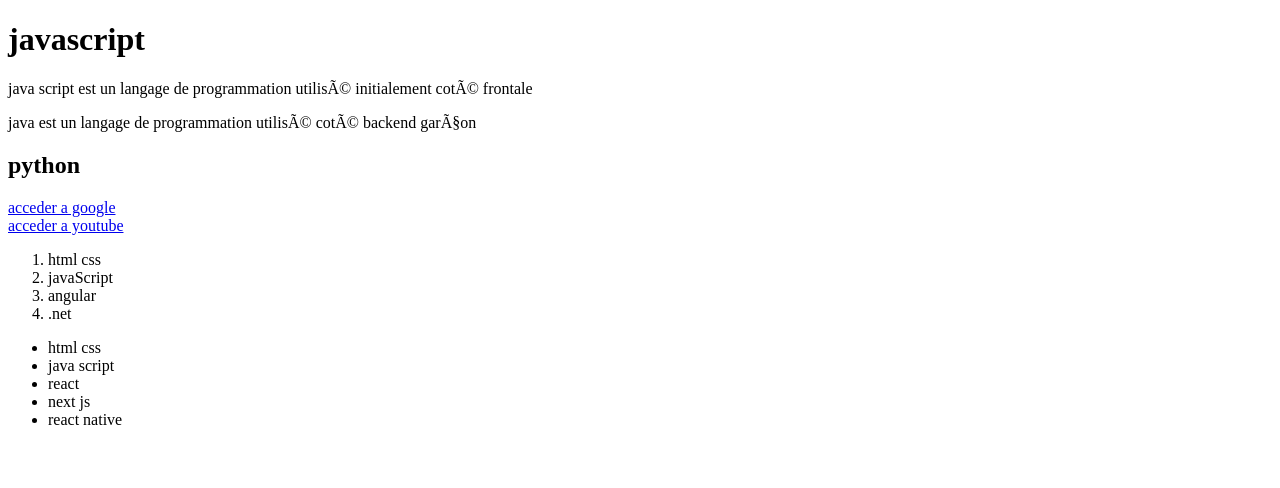
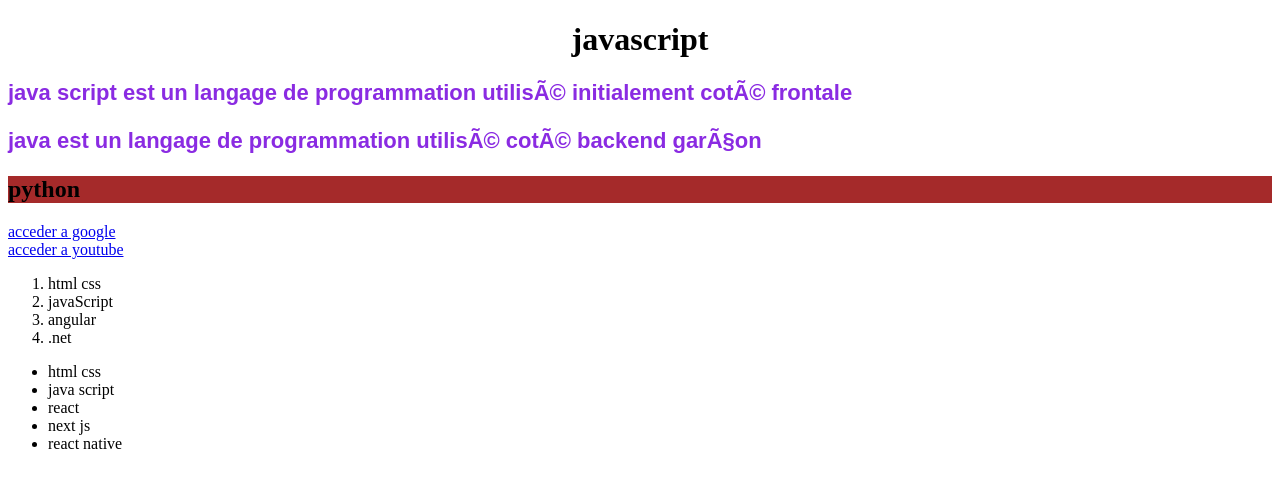
Before and after one commit to SoniaAdda/HtmlCss, a plain HTML site: page Index.html in a window 1280 px wide. Drawn offline with Linux system fonts and the light colour scheme.

Commit message:
add style file

```diff
--- a/Index.html
+++ b/Index.html
@@ -2,20 +2,22 @@
 <html lang="fn">
 <head>
     <!-- <meta charset="UTF-8">  -->
-
+    <!-- <link rel="stylesheet" href="style.css">  -->
+    <!--  pour lier le fichier html et le fichier  css -->
     <title>Soniaadda</title>
 </head>
 <body>
-    <h1> javascript</h1>
-    <p> java script est un langage de programmation utilisé initialement coté frontale </p>
-    <p> java est un langage de programmation utilisé coté backend  garçon</p>
-    <h2> python</h2>
+    <h1 style="text-align: center;"> javascript</h1>
+    <p style="color: blueviolet; font-size: 22px;font-family: Arial, Helvetica, sans-serif;font-weight: bold;"> java script est un langage de programmation utilisé initialement coté frontale </p>
+    <p style="color: blueviolet; font-size: 22px;font-family: Arial, Helvetica, sans-serif;font-weight: bold;"> java est un langage de programmation utilisé coté backend  garçon</p>
+    <h2 style="background-color: brown;"> python</h2>
     <a href="http://www.google.com"> acceder a google</a> <br>
     <a href="http://www.youtube.com" target="_blank"  >acceder a youtube</a>
     <!-- target .. pour afficher le lien dans un nouvel onglet -->
     <!-- a c'est pour le lien  -->
     <!-- href pour parametre -->
     <ol>
+        <!-- une liste ordonnée -->
         <li> html css </li>
         <li> javaScript</li>
         <li>angular</li>
@@ -23,6 +25,8 @@
 
     </ol>
     <ul>
+        <!--  une liste non ordonnée-->
+
         <li>html css</li>
         <li>java script</li>
         <li>react</li>
--- /dev/null
+++ b/style.css
@@ -0,0 +1,13 @@
+h1{
+    text-align: center ;
+
+}
+p{
+    color: purple;
+    /* pour la taille */
+    font-size: 22px;
+    /* pour la police */
+    font-family: Arial, Helvetica, sans-serif;
+    /* c'est pour rendre le texte en gras */
+    font-weight: bold;
+}
```
